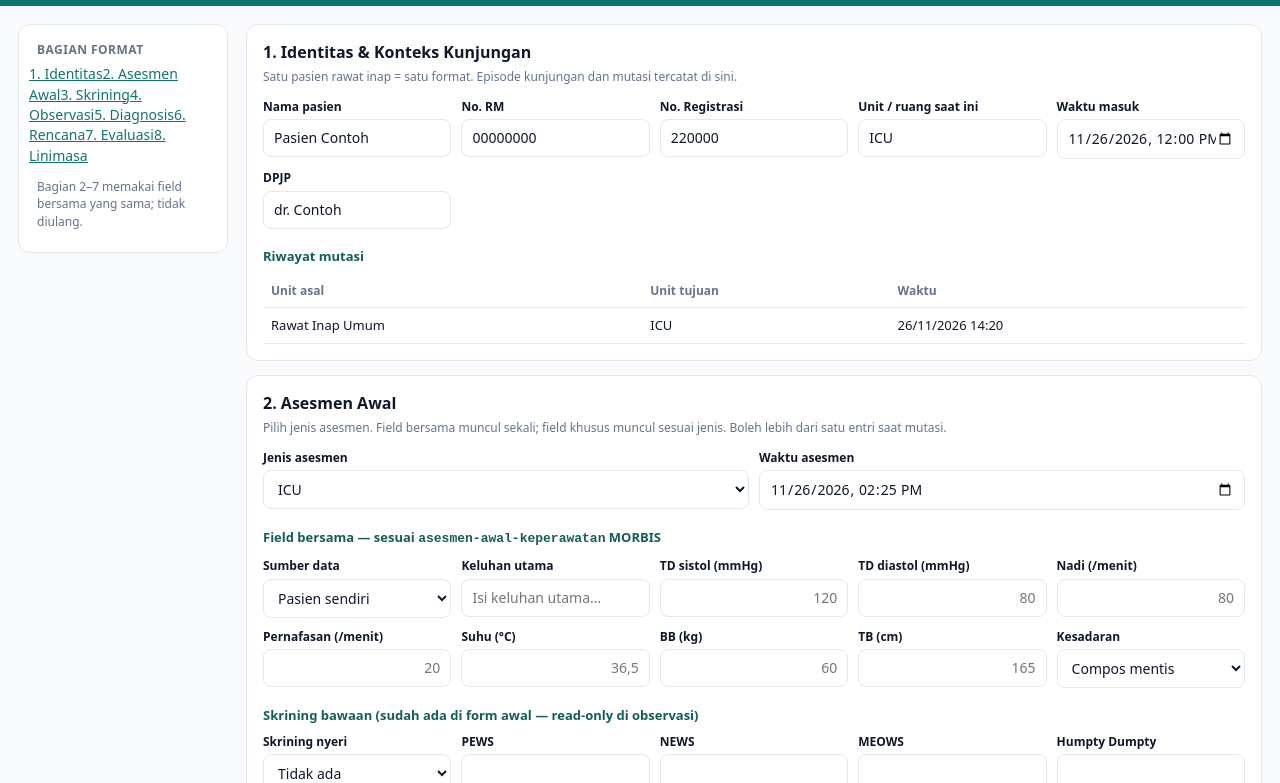
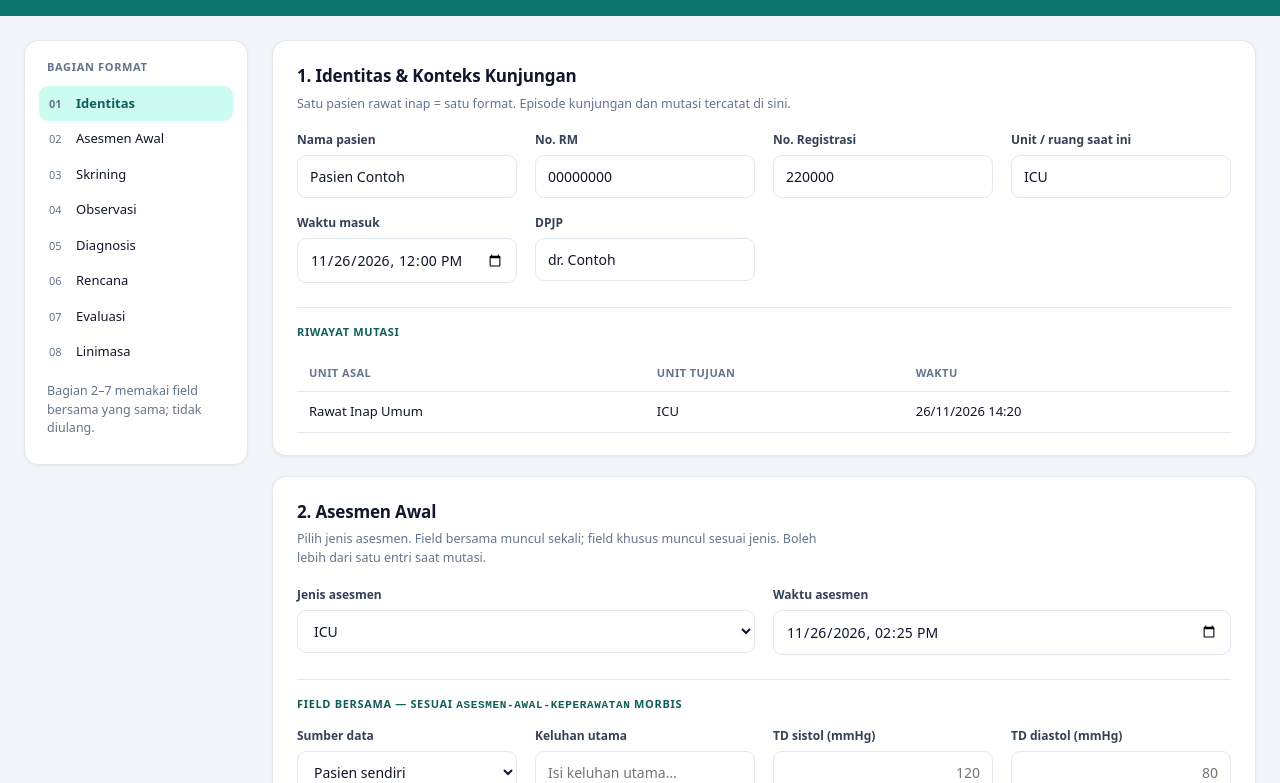
Before and after one commit to adptra01/prototipe-asesmen-keperawatan, a plain HTML site: page index.html in a window 1280 px wide. Shown: the part 64-847 px from the top of the page. Drawn offline with Linux system fonts and the light colour scheme.

Commit message:
redesign: rapikan spasi kartu/input, grup field pakai divider, indeks navigasi bernomor

```diff
--- a/index.html
+++ b/index.html
@@ -6,60 +6,76 @@
 <meta name="theme-color" content="#0f766e">
 <title>Prototype — Format Asesmen &amp; Observasi Keperawatan Rawat Inap</title>
 <style>
-  :root{ --ink:#0f172a; --muted:#64748b; --line:#e2e8f0; --bg:#f8fafc; --card:#fff;
-         --brand:#0f766e; --brand-soft:#ccfbf1; --warn:#b45309; --dot:#14b8a6; }
+  :root{ --ink:#0f172a; --muted:#64748b; --line:#e2e8f0; --bg:#f1f5f9; --card:#fff;
+         --brand:#0f766e; --brand-soft:#ccfbf1; --brand-ink:#115e59; --warn:#b45309; --dot:#14b8a6;
+         --radius:14px; }
   *{box-sizing:border-box}
-  body{margin:0;font:14px/1.45 system-ui,-apple-system,"Segoe UI",Roboto,sans-serif;color:var(--ink);background:var(--bg)}
+  html{scroll-behavior:smooth}
+  body{margin:0;font:14px/1.5 system-ui,-apple-system,"Segoe UI",Roboto,sans-serif;color:var(--ink);background:var(--bg)}
   a{color:var(--brand)}
   :focus-visible{outline:3px solid #5eead4;outline-offset:2px}
   .skip{position:absolute;left:-9999px}
-  .skip:focus{left:8px;top:8px;background:#fff;padding:8px;z-index:99}
-  header{background:var(--brand);color:#fff;padding:14px 20px;display:flex;flex-wrap:wrap;gap:12px;align-items:center;justify-content:space-between}
-  header h1{font-size:17px;margin:0}
-  header .meta{font-size:12px;opacity:.9}
-  .btn{border:1px solid var(--line);background:#fff;border-radius:8px;padding:7px 12px;font:inherit;cursor:pointer;color:var(--ink)}
-  .btn:hover{background:#f1f5f9}
+  .skip:focus{left:8px;top:8px;background:#fff;padding:8px;z-index:99;border-radius:8px}
+  header{background:var(--brand);color:#fff;padding:16px 24px;display:flex;flex-wrap:wrap;gap:16px;align-items:center;justify-content:space-between}
+  header h1{font-size:18px;font-weight:650;letter-spacing:-.01em;margin:0;text-wrap:balance}
+  header .meta{font-size:12px;opacity:.85;margin-top:3px}
+  .btn{border:1px solid var(--line);background:#fff;border-radius:9px;padding:9px 14px;font:inherit;font-size:13px;cursor:pointer;color:var(--ink);
+       transition:background-color .15s ease,border-color .15s ease,transform .15s ease}
+  .btn:hover{background:#f1f5f9;border-color:#cbd5e1}
+  .btn:active{transform:translateY(1px)}
   .btn.primary{background:var(--brand);border-color:var(--brand);color:#fff}
+  .btn.primary:hover{background:var(--brand-ink);border-color:var(--brand-ink)}
   .btn[disabled]{opacity:.55;cursor:not-allowed}
-  .wrap{display:grid;grid-template-columns:210px minmax(0,1fr);gap:18px;padding:18px;max-width:1400px;margin:auto}
-  nav[aria-label="Bagian format"]{background:#fff;border:1px solid var(--line);border-radius:12px;padding:10px;position:sticky;top:18px;align-self:start}
-  nav h2{font-size:12px;text-transform:uppercase;letter-spacing:.04em;color:var(--muted);margin:6px 8px}
-  nav button{display:block;width:100%;text-align:start;border:0;background:transparent;border-radius:8px;padding:9px 10px;font:inherit;cursor:pointer;color:var(--ink)}
-  nav button:hover{background:#f1f5f9}
-  nav button[aria-selected="true"]{background:var(--brand-soft);color:#115e59;font-weight:600}
+  .wrap{display:grid;grid-template-columns:224px minmax(0,1fr);gap:24px;padding:24px;max-width:1320px;margin:auto}
+  nav[aria-label="Bagian format"]{background:var(--card);border:1px solid var(--line);border-radius:var(--radius);padding:14px;
+       position:sticky;top:24px;align-self:start;box-shadow:0 1px 3px rgba(15,23,42,.05)}
+  nav h2{font-size:11px;text-transform:uppercase;letter-spacing:.06em;color:var(--muted);margin:4px 8px 10px;font-weight:700}
+  nav a{display:flex;gap:9px;align-items:baseline;padding:9px 10px;border-radius:9px;color:var(--ink);
+        text-decoration:none;font-size:13px;line-height:1.35;transition:background-color .15s ease}
+  nav a:hover{background:#f1f5f9}
+  nav a[aria-current="location"]{background:var(--brand-soft);color:var(--brand-ink);font-weight:650}
+  nav a .n{font-variant-numeric:tabular-nums;color:var(--muted);font-size:11px;flex:0 0 18px}
   main{min-width:0}
-  .card{background:var(--card);border:1px solid var(--line);border-radius:12px;padding:16px;margin-bottom:14px}
-  .card h2{font-size:16px;margin:0 0 4px}
-  .card h3{font-size:13px;margin:18px 0 8px;color:#115e59}
-  .desc{color:var(--muted);font-size:12px;margin:0 0 12px}
-  .grid{display:grid;grid-template-columns:repeat(auto-fit,minmax(180px,1fr));gap:10px}
-  label{display:block;font-size:12px;font-weight:600;margin-bottom:4px}
-  input,select,textarea{width:100%;border:1px solid var(--line);border-radius:8px;padding:8px 10px;font:inherit;background:#fff;color:var(--ink)}
-  textarea{min-height:64px;resize:vertical}
+  .card{background:var(--card);border:1px solid var(--line);border-radius:var(--radius);padding:22px 24px;margin-bottom:20px;
+        box-shadow:0 1px 3px rgba(15,23,42,.05);scroll-margin-top:24px}
+  .card h2{font-size:17px;font-weight:650;letter-spacing:-.01em;margin:0 0 6px;text-wrap:balance}
+  .card h3{font-size:11px;font-weight:700;text-transform:uppercase;letter-spacing:.06em;color:var(--brand-ink);
+           margin:24px 0 14px;padding-top:16px;border-top:1px solid var(--line)}
+  .desc{color:var(--muted);font-size:12.5px;margin:0 0 18px;max-width:76ch}
+  .grid{display:grid;grid-template-columns:repeat(auto-fit,minmax(210px,1fr));gap:16px 18px}
+  label{display:block;font-size:12px;font-weight:600;color:#334155;margin-bottom:6px}
+  input,select,textarea{width:100%;border:1px solid var(--line);border-radius:9px;padding:10px 12px;font:inherit;
+        background:#fff;color:var(--ink);transition:border-color .15s ease}
+  input:hover,select:hover,textarea:hover{border-color:#cbd5e1}
+  input:focus-visible,select:focus-visible,textarea:focus-visible{border-color:var(--brand)}
+  textarea{min-height:78px;resize:vertical;line-height:1.5}
   .num{text-align:end;font-variant-numeric:tabular-nums}
-  .row{display:flex;gap:10px;flex-wrap:wrap;align-items:center}
-  .pill{display:inline-block;border-radius:999px;padding:2px 9px;font-size:11px;background:#e2e8f0}
+  .row{display:flex;gap:12px;flex-wrap:wrap;align-items:center}
+  .pill{display:inline-block;border-radius:999px;padding:3px 10px;font-size:11px;background:#e2e8f0}
   .pill.ok{background:#d1fae5;color:#065f46}
   .pill.amend{background:#fef3c7;color:#92400e}
   table{border-collapse:collapse;width:100%;font-size:13px}
-  th,td{border-bottom:1px solid var(--line);padding:8px;text-align:start;vertical-align:top}
-  th{color:var(--muted);font-weight:600;font-size:12px}
+  th,td{border-bottom:1px solid var(--line);padding:10px 12px;text-align:start;vertical-align:top}
+  th{color:var(--muted);font-weight:600;font-size:11px;text-transform:uppercase;letter-spacing:.04em}
   td.num,th.num{text-align:end;font-variant-numeric:tabular-nums}
-  .note{background:#f0fdfa;border:1px solid #99f6e4;border-radius:8px;padding:10px;font-size:12px;color:#115e59}
-  .timeline{border-inline-start:2px solid var(--brand);padding-inline-start:14px;margin:0}
-  .timeline li{margin-bottom:12px;list-style:none;position:relative}
-  .timeline li::before{content:"";position:absolute;inset-inline-start:-19px;top:5px;width:9px;height:9px;border-radius:50%;background:var(--dot)}
+  .note{background:#f0fdfa;border:1px solid #99f6e4;border-radius:9px;padding:12px 14px;font-size:12.5px;color:var(--brand-ink);line-height:1.5}
+  .timeline{border-inline-start:2px solid var(--brand);padding-inline-start:18px;margin:0}
+  .timeline li{margin-bottom:14px;list-style:none;position:relative}
+  .timeline li::before{content:"";position:absolute;inset-inline-start:-23px;top:6px;width:9px;height:9px;border-radius:50%;background:var(--dot)}
   .timeline time{font-size:11px;color:var(--muted);display:block}
   [hidden]{display:none !important}
   .sr{position:absolute;width:1px;height:1px;overflow:hidden;clip:rect(0 0 0 0)}
-  .actions{display:flex;gap:8px;justify-content:flex-end;margin-top:12px}
-  .dyn-rows{display:grid;gap:6px;margin-bottom:6px}
-  .dyn-row{display:flex;gap:8px;align-items:center}
-  .dyn-row input,.dyn-row select,.dyn-row textarea{flex:1}
+  .actions{display:flex;gap:10px;justify-content:flex-end;margin-top:18px}
+  .dyn-rows{display:grid;gap:8px;margin-bottom:8px}
+  .dyn-row{display:flex;gap:8px;align-items:flex-end}
+  .dyn-row input,.dyn-row select,.dyn-row textarea{min-width:0}
+  .dyn-row>div{min-width:0;flex:1}
+  .dyn-row>.btn{flex:0 0 auto}
   .dyn-container label{display:block;margin-bottom:4px}
-  @media (max-width:820px){ .wrap{grid-template-columns:1fr} nav[aria-label="Bagian format"]{position:static} }
-  @media (prefers-reduced-motion:reduce){ *{scroll-behavior:auto !important;transition:none !important} }
-  @media print{ header,nav,.actions,.skip{display:none} .wrap{display:block;padding:0} .card{break-inside:avoid;border:0} }
+  @media (max-width:820px){ .wrap{grid-template-columns:1fr;padding:16px} nav[aria-label="Bagian format"]{position:static}
+     .card{padding:18px 16px} header{padding:14px 16px} }
+  @media (prefers-reduced-motion:reduce){ html{scroll-behavior:auto} *{transition:none !important} }
+  @media print{ header,nav,.actions,.skip{display:none} .wrap{display:block;padding:0} .card{break-inside:avoid;border:0;box-shadow:none;margin-bottom:10px} }
 </style>
 </head>
 <body>
@@ -76,23 +92,23 @@
 <div class="wrap">
   <nav aria-label="Bagian format">
     <h2>Bagian format</h2>
-    <div role="tablist" aria-orientation="vertical" id="nav"></div>
+    <div id="nav"></div>
     <p class="desc" style="margin:12px 8px">Bagian 2–7 memakai field bersama yang sama; tidak diulang.</p>
   </nav>
 
   <main id="main">
 <form id="asesmenForm" novalidate>
     <!-- 1 -->
-    <section class="card" data-section="identitas" role="tabpanel" tabindex="0">
+    <section class="card" data-section="identitas">
       <h2>1. Identitas &amp; Konteks Kunjungan</h2>
       <p class="desc">Satu pasien rawat inap = satu format. Episode kunjungan dan mutasi tercatat di sini.</p>
       <div class="grid">
-        <div><label for="nama">Nama pasien</label><input id="nama" value="Pasien Contoh"></div>
-        <div><label for="rm">No. RM</label><input id="rm" value="00000000"></div>
-        <div><label for="reg">No. Registrasi</label><input id="reg" value="220000"></div>
-        <div><label for="unit">Unit / ruang saat ini</label><input id="unit" value="ICU"></div>
-        <div><label for="masuk">Waktu masuk</label><input id="masuk" type="datetime-local" value="2026-11-26T12:00"></div>
-        <div><label for="dpjp">DPJP</label><input id="dpjp" value="dr. Contoh"></div>
+        <div><label for="nama">Nama pasien</label><input id="nama" value="Pasien Contoh" name="nama" autocomplete="off"></div>
+        <div><label for="rm">No. RM</label><input id="rm" value="00000000" name="rm" autocomplete="off"></div>
+        <div><label for="reg">No. Registrasi</label><input id="reg" value="220000" name="reg" autocomplete="off"></div>
+        <div><label for="unit">Unit / ruang saat ini</label><input id="unit" value="ICU" name="unit" autocomplete="off"></div>
+        <div><label for="masuk">Waktu masuk</label><input id="masuk" type="datetime-local" value="2026-11-26T12:00" name="masuk"></div>
+        <div><label for="dpjp">DPJP</label><input id="dpjp" value="dr. Contoh" name="dpjp" autocomplete="off"></div>
       </div>
       <h3>Riwayat mutasi</h3>
       <table><thead><tr><th>Unit asal</th><th>Unit tujuan</th><th>Waktu</th></tr></thead>
@@ -100,35 +116,35 @@
     </section>
 
     <!-- 2 -->
-    <section class="card" data-section="asesmen" role="tabpanel" tabindex="0">
+    <section class="card" data-section="asesmen">
       <h2>2. Asesmen Awal</h2>
       <p class="desc">Pilih jenis asesmen. Field bersama muncul sekali; field khusus muncul sesuai jenis. Boleh lebih dari satu entri saat mutasi.</p>
       <div class="grid">
         <div><label for="jenis">Jenis asesmen</label>
-          <select id="jenis"><option>RI (Umum)</option><option selected>ICU</option><option>Anak</option><option>Obgyn</option><option>Syaraf</option><option>Neonatus</option><option>IGD / Pra-bedah</option></select></div>
-        <div><label for="waktu_asesmen">Waktu asesmen</label><input id="waktu_asesmen" type="datetime-local" value="2026-11-26T14:25"></div>
+          <select id="jenis" name="jenis" autocomplete="off"><option>RI (Umum)</option><option selected>ICU</option><option>Anak</option><option>Obgyn</option><option>Syaraf</option><option>Neonatus</option><option>IGD / Pra-bedah</option></select></div>
+        <div><label for="waktu_asesmen">Waktu asesmen</label><input id="waktu_asesmen" type="datetime-local" value="2026-11-26T14:25" name="waktu_asesmen"></div>
       </div>
       <h3>Field bersama — sesuai <code>asesmen-awal-keperawatan</code> MORBIS</h3>
       <div class="grid">
-        <div><label for="sumber_data">Sumber data</label><select id="sumber_data"><option>Pasien sendiri</option><option>Keluarga</option><option>Lainnya</option></select></div>
-        <div><label for="keluhan">Keluhan utama</label><input id="keluhan" placeholder="Isi keluhan utama…"></div>
-        <div><label for="sistol">TD sistol (mmHg)</label><input id="sistol" class="num" inputmode="numeric" placeholder="120"></div>
-        <div><label for="diastol">TD diastol (mmHg)</label><input id="diastol" class="num" inputmode="numeric" placeholder="80"></div>
-        <div><label for="nadi">Nadi (/menit)</label><input id="nadi" class="num" inputmode="numeric" placeholder="80"></div>
-        <div><label for="pernafasan">Pernafasan (/menit)</label><input id="pernafasan" class="num" inputmode="numeric" placeholder="20"></div>
-        <div><label for="suhu">Suhu (°C)</label><input id="suhu" class="num" placeholder="36,5"></div>
-        <div><label for="bb">BB (kg)</label><input id="bb" class="num" placeholder="60"></div>
-        <div><label for="tb">TB (cm)</label><input id="tb" class="num" placeholder="165"></div>
-        <div><label for="kesadaran">Kesadaran</label><select id="kesadaran"><option>Compos mentis</option><option>Somnolent</option><option>Stupor</option><option>Coma</option></select></div>
+        <div><label for="sumber_data">Sumber data</label><select id="sumber_data" name="sumber_data" autocomplete="off"><option>Pasien sendiri</option><option>Keluarga</option><option>Lainnya</option></select></div>
+        <div><label for="keluhan">Keluhan utama</label><input id="keluhan" placeholder="Isi keluhan utama…" name="keluhan" autocomplete="off"></div>
+        <div><label for="sistol">TD sistol (mmHg)</label><input id="sistol" class="num" inputmode="numeric" placeholder="120" name="sistol" autocomplete="off"></div>
+        <div><label for="diastol">TD diastol (mmHg)</label><input id="diastol" class="num" inputmode="numeric" placeholder="80" name="diastol" autocomplete="off"></div>
+        <div><label for="nadi">Nadi (/menit)</label><input id="nadi" class="num" inputmode="numeric" placeholder="80" name="nadi" autocomplete="off"></div>
+        <div><label for="pernafasan">Pernafasan (/menit)</label><input id="pernafasan" class="num" inputmode="numeric" placeholder="20" name="pernafasan" autocomplete="off"></div>
+        <div><label for="suhu">Suhu (°C)</label><input id="suhu" class="num" placeholder="36,5" name="suhu" autocomplete="off"></div>
+        <div><label for="bb">BB (kg)</label><input id="bb" class="num" placeholder="60" name="bb" autocomplete="off"></div>
+        <div><label for="tb">TB (cm)</label><input id="tb" class="num" placeholder="165" name="tb" autocomplete="off"></div>
+        <div><label for="kesadaran">Kesadaran</label><select id="kesadaran" name="kesadaran" autocomplete="off"><option>Compos mentis</option><option>Somnolent</option><option>Stupor</option><option>Coma</option></select></div>
       </div>
       <h3>Skrining bawaan (sudah ada di form awal — read-only di observasi)</h3>
       <div class="grid">
-        <div><label for="scrining_nyeri">Skrining nyeri</label><select id="scrining_nyeri"><option>Tidak ada</option><option>Nyeri kronis</option><option>Nyeri akut</option></select></div>
-        <div><label for="pews">PEWS</label><input id="pews" class="num" inputmode="numeric"></div>
-        <div><label for="news">NEWS</label><input id="news" class="num" inputmode="numeric"></div>
-        <div><label for="meows">MEOWS</label><input id="meows" class="num" inputmode="numeric"></div>
-        <div><label for="gumpty">Humpty Dumpty</label><input id="gumpty" class="num" inputmode="numeric"></div>
-        <div><label for="morse">Morse</label><input id="morse" class="num" inputmode="numeric"></div>
+        <div><label for="scrining_nyeri">Skrining nyeri</label><select id="scrining_nyeri" name="scrining_nyeri" autocomplete="off"><option>Tidak ada</option><option>Nyeri kronis</option><option>Nyeri akut</option></select></div>
+        <div><label for="pews">PEWS</label><input id="pews" class="num" inputmode="numeric" name="pews" autocomplete="off"></div>
+        <div><label for="news">NEWS</label><input id="news" class="num" inputmode="numeric" name="news" autocomplete="off"></div>
+        <div><label for="meows">MEOWS</label><input id="meows" class="num" inputmode="numeric" name="meows" autocomplete="off"></div>
+        <div><label for="gumpty">Humpty Dumpty</label><input id="gumpty" class="num" inputmode="numeric" name="gumpty" autocomplete="off"></div>
+        <div><label for="morse">Morse</label><input id="morse" class="num" inputmode="numeric" name="morse" autocomplete="off"></div>
       </div>
       <h3 id="jenisTitle">Field khusus ICU</h3>
       <div class="grid" id="jenisFields" aria-labelledby="jenisTitle"></div>
@@ -136,7 +152,7 @@
     </section>
 
     <!-- 3 -->
-    <section class="card" data-section="skrining" role="tabpanel" tabindex="0">
+    <section class="card" data-section="skrining">
       <h2>3. Skrining Terstandar (bisa lebih dari satu baris)</h2>
       <p class="desc">Diisi sekali di awal; di bagian observasi nilai ini tampil read-only agar tidak diinput ulang. Gunakan "+ Tambah baris skrining" bila ada skrining berulang.</p>
       <div class="dyn-container">
@@ -147,17 +163,17 @@
     </section>
 
     <!-- 4 -->
-    <section class="card" data-section="observasi" role="tabpanel" tabindex="0">
+    <section class="card" data-section="observasi">
       <h2>4. Observasi &amp; Pengukuran Berulang</h2>
       <p class="desc">EWS, Jatuh, dan Nyeri. Setiap simpan membuat entri baru lengkap dengan waktu, unit, petugas, dan status.</p>
       <div class="grid">
-        <div><label for="jenisObs">Jenis observasi</label><select id="jenisObs"><option value="EWS">EWS</option><option value="MEOWS">MEOWS (ibu hamil)</option><option value="PWS">PWS (bayi/anak)</option><option value="Jatuh">Pemantauan Jatuh</option><option value="Nyeri">Pengkajian Ulang Nyeri</option></select></div>
-        <div><label for="waktuObs">Waktu</label><input id="waktuObs" type="datetime-local" value="2026-11-26T15:00"></div>
-        <div><label for="petugas">Petugas</label><input id="petugas" value="Perawat Contoh"></div>
+        <div><label for="jenisObs">Jenis observasi</label><select id="jenisObs" name="jenisObs" autocomplete="off"><option value="EWS">EWS</option><option value="MEOWS">MEOWS (ibu hamil)</option><option value="PWS">PWS (bayi/anak)</option><option value="Jatuh">Pemantauan Jatuh</option><option value="Nyeri">Pengkajian Ulang Nyeri</option></select></div>
+        <div><label for="waktuObs">Waktu</label><input id="waktuObs" type="datetime-local" value="2026-11-26T15:00" name="waktuObs"></div>
+        <div><label for="petugas">Petugas</label><input id="petugas" value="Perawat Contoh" name="petugas" autocomplete="off"></div>
       </div>
       <h3 id="obsTitle">Field EWS — sesuai <code>ews/form</code> MORBIS</h3>
       <div class="grid" id="obsFields" aria-labelledby="obsTitle"></div>
-      <div style="margin-top:10px"><label for="catatanObs">Catatan observasi</label><textarea id="catatanObs" placeholder="Tulis hasil observasi…"></textarea></div>
+      <div style="margin-top:10px"><label for="catatanObs">Catatan observasi</label><textarea id="catatanObs" placeholder="Tulis hasil observasi…" name="catatanObs" autocomplete="off"></textarea></div>
       <div class="actions"><button class="btn primary" type="button" id="addObs">Tambah entri observasi</button></div>
       <h3>Riwayat entri observasi</h3>
       <table>
@@ -171,31 +187,31 @@
     </section>
 
     <!-- 5 -->
-    <section class="card" data-section="diagnosis" role="tabpanel" tabindex="0">
+    <section class="card" data-section="diagnosis">
       <h2>5. Diagnosis / Masalah Keperawatan &amp; Outcome</h2>
       <p class="desc">Hasil asesmen dirangkum menjadi masalah, tujuan, dan indikator terukur.</p>
-      <div><label for="masalah">Masalah keperawatan</label><input id="masalah" placeholder="Mis. Risiko jatuh terkait immobilisasi"></div>
-      <div style="margin-top:10px"><label for="outcome">Outcome / tujuan</label><textarea id="outcome" placeholder="Mis. Pasien tidak mengalami jatuh selama perawatan"></textarea></div>
+      <div><label for="masalah">Masalah keperawatan</label><input id="masalah" placeholder="Mis. Risiko jatuh terkait immobilisasi" name="masalah" autocomplete="off"></div>
+      <div style="margin-top:10px"><label for="outcome">Outcome / tujuan</label><textarea id="outcome" placeholder="Mis. Pasien tidak mengalami jatuh selama perawatan" name="outcome" autocomplete="off"></textarea></div>
     </section>
 
     <!-- 6 -->
-    <section class="card" data-section="rencana" role="tabpanel" tabindex="0">
+    <section class="card" data-section="rencana">
       <h2>6. Rencana Asuhan &amp; Intervensi</h2>
       <p class="desc">Diambil dari menu Rencana Asuhan Keperawatan yang sekarang terpisah, digabung ke format ini.</p>
-      <div><label for="intervensi">Intervensi</label><textarea id="intervensi" placeholder="Mis. Pasang pengaman tempat tidur, observasi tiap 2 jam…"></textarea></div>
+      <div><label for="intervensi">Intervensi</label><textarea id="intervensi" placeholder="Mis. Pasang pengaman tempat tidur, observasi tiap 2 jam…" name="intervensi" autocomplete="off"></textarea></div>
     </section>
 
     <!-- 7 -->
-    <section class="card" data-section="evaluasi" role="tabpanel" tabindex="0">
+    <section class="card" data-section="evaluasi">
       <h2>7. Implementasi &amp; Evaluasi</h2>
       <p class="desc">Siklus ADOP(I)E: evaluasi buruk membuka asesmen ulang berupa entri baru.</p>
-      <div><label for="implementasi">Implementasi</label><textarea id="implementasi" placeholder="Tindakan yang sudah dilakukan…"></textarea></div>
-      <div style="margin-top:10px"><label for="evaluasi">Evaluasi</label><textarea id="evaluasi" placeholder="Apakah outcome tercapai?"></textarea></div>
+      <div><label for="implementasi">Implementasi</label><textarea id="implementasi" placeholder="Tindakan yang sudah dilakukan…" name="implementasi" autocomplete="off"></textarea></div>
+      <div style="margin-top:10px"><label for="evaluasi">Evaluasi</label><textarea id="evaluasi" placeholder="Apakah outcome tercapai?" name="evaluasi" autocomplete="off"></textarea></div>
       <div class="actions"><a class="btn" href="#asesmen">Buka asesmen ulang →</a></div>
     </section>
 
     <!-- 8 -->
-    <section class="card" data-section="linimasa" role="tabpanel" tabindex="0">
+    <section class="card" data-section="linimasa">
       <h2>8. Linimasa / Riwayat Lengkap</h2>
       <p class="desc">Satu urutan kronologis seluruh entri; sumber untuk Resume Rawat Inap.</p>
       <ol class="timeline" id="timeline">
@@ -221,11 +237,20 @@
   ];
   const nav = document.getElementById('nav');
   const panels = [...document.querySelectorAll('[data-section]')];
-  parts.forEach(([id,label])=>{
-    const a=document.createElement('a'); a.href='#'+id; a.textContent=label;
-    a.className='block rounded-lg px-3 py-2 text-sm text-gray-700 hover:bg-gray-100 dark:text-gray-300 dark:hover:bg-white/5';
-    nav.appendChild(a);
+  parts.forEach(([id,label],i)=>{
+    const a=document.createElement('a'); a.href='#'+id;
+    const n=document.createElement('span'); n.className='n'; n.textContent=String(i+1).padStart(2,'0');
+    const t=document.createElement('span'); t.textContent=label.replace(/^\d+\.\s*/,'');
+    a.append(n,t); a.dataset.target=id; nav.appendChild(a);
   });
+  function markActive(){
+    const cur=location.hash.slice(1)||'identitas';
+    nav.querySelectorAll('a').forEach(a=>{
+      if(a.dataset.target===cur) a.setAttribute('aria-current','location');
+      else a.removeAttribute('aria-current');
+    });
+  }
+  window.addEventListener('hashchange',markActive); markActive();
 
   // ---------- dynamic list helper ----------
   // Render N input rows with a "+ Tambah baris" button. Each row is a labeled
@@ -506,7 +531,7 @@
       + '<td><input type="number" class="num skr-jatuh" inputmode="numeric" placeholder="Skor"></td>'
       + '<td><input type="number" class="num skr-gizi" inputmode="numeric" placeholder="Skor"></td>'
       + '<td><input type="number" class="num skr-ews" inputmode="numeric" placeholder="Skor"></td>'
-      + '<td><button type="button" class="btn" data-del>&times;</button></td>';
+      + '<td><button type="button" class="btn" data-del aria-label="Hapus baris skrining">&times;</button></td>';
     tr.querySelector('[data-del]').addEventListener('click', () => tr.remove());
     skrRows.appendChild(tr);
   }
```
